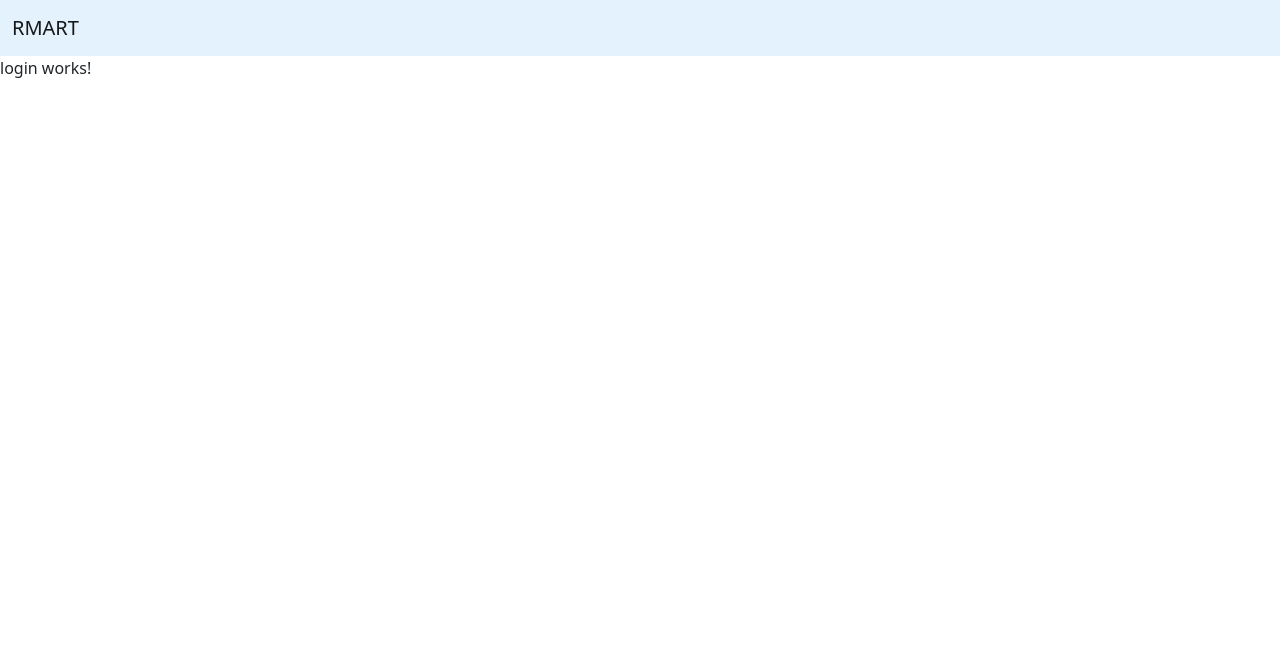
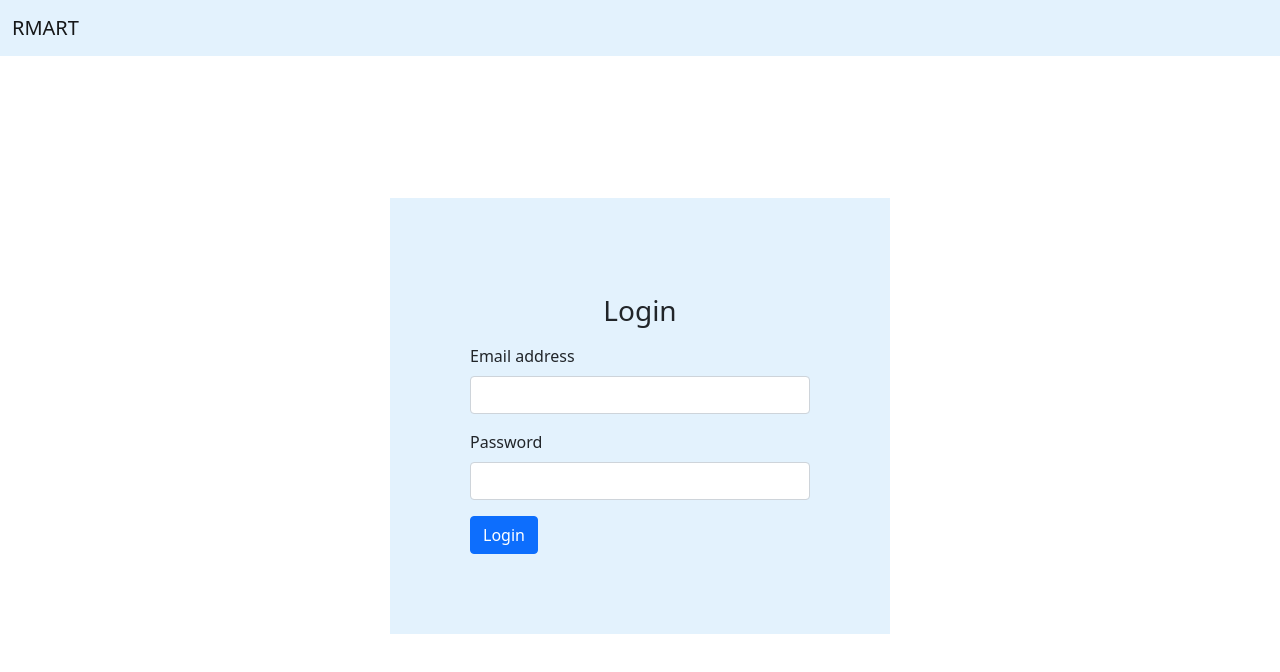
Before and after one commit to chandrangreat/RMart, an Angular app: page /login in a window 1280 px wide. Shown: the top 672 px of the page. Built offline with nearby package versions, Linux system fonts and the light colour scheme.

Commit message:
Completed Login

```diff
--- a/src/app/login/login.component.css
+++ b/src/app/login/login.component.css
@@ -0,0 +1,9 @@
+.login-form-container {
+  height: 90vh;
+}
+
+.login-form-wrapper {
+  width: 500px;
+  padding: 5em;
+  background-color: #e3f2fd;
+}
--- a/src/app/login/login.component.html
+++ b/src/app/login/login.component.html
@@ -1 +1,28 @@
-<p>login works!</p>
+<div class="container">
+  <div class="row">
+    <div class="col-12 d-flex justify-content-center align-items-center login-form-container">
+      <div class="login-form-wrapper">
+        <h3 class="text-center my-3">Login</h3>
+        <form [formGroup]="loginForm" (ngSubmit)="submitLogin()">
+          <div class="mb-3">
+            <label for="email" class="form-label">Email address</label>
+            <input required type="email" name="email" formControlName="email" class="form-control" id="email"
+              [ngClass]="{'is-invalid': email?.invalid && (email?.dirty || email?.touched)}" />
+            <div class="my-2 invalid-server-feedback" *ngIf="email?.invalid && (email?.dirty || email?.touched)">
+              Invalid email address
+            </div>
+          </div>
+          <div class="mb-3">
+            <label for="password" class="form-label">Password</label>
+            <input required type="password" name="password" formControlName="password" class="form-control"
+              id="password" />
+          </div>
+          <button type="submit" class="btn btn-primary">Login</button>
+          <div class="my-2 invalid-server-feedback" *ngIf="errorMessage">
+            {{errorMessage}}
+          </div>
+        </form>
+      </div>
+    </div>
+  </div>
+</div>
--- a/src/app/login/login.component.ts
+++ b/src/app/login/login.component.ts
@@ -1,15 +1,47 @@
 import { Component, OnInit } from '@angular/core';
+import { FormGroup, FormControl, Validators } from '@angular/forms';
+import { LoginService } from './services/login.service';
+import { RouterService } from '../core/services/router.service';
+import { HttpErrorResponse } from '@angular/common/http';
 
 @Component({
   selector: 'app-login',
   templateUrl: './login.component.html',
-  styleUrls: ['./login.component.css']
+  styleUrls: ['./login.component.css'],
 })
 export class LoginComponent implements OnInit {
+  errorMessage: string = '';
+  loginForm: FormGroup = new FormGroup({
+    email: new FormControl('', [Validators.required, Validators.email]),
+    password: new FormControl('', [Validators.required]),
+  });
 
-  constructor() { }
+  constructor(
+    private _loginService: LoginService,
+    private _routerService: RouterService
+  ) {}
 
-  ngOnInit(): void {
+  ngOnInit(): void {}
+
+  public submitLogin(): void {
+    if (this.loginForm.valid) {
+      this._loginService.login(this.loginForm.value).subscribe({
+        next: (data: { accessToken: string }) => {
+          localStorage.setItem('accessToken', data.accessToken);
+          this._routerService.routeToHomePage();
+        },
+        error: (err: HttpErrorResponse) => {
+          this.errorMessage = err.error;
+        },
+      });
+    }
   }
 
+  get email() {
+    return this.loginForm.get('email');
+  }
+
+  get password() {
+    return this.loginForm.get('password');
+  }
 }
--- /dev/null
+++ b/src/app/login/services/login.service.ts
@@ -0,0 +1,18 @@
+import { Injectable } from '@angular/core';
+import { HttpClient } from '@angular/common/http';
+import { Observable } from 'rxjs';
+
+@Injectable()
+export class LoginService {
+  constructor(private _http: HttpClient) {}
+
+  public login(credentials: {
+    email: string;
+    password: string;
+  }): Observable<{ accessToken: string }> {
+    return this._http.post<{ accessToken: string }>(
+      'http://localhost:3000/login',
+      credentials
+    );
+  }
+}
--- a/src/styles.css
+++ b/src/styles.css
@@ -13,3 +13,7 @@ html,
 body {
   height: 100%;
 }
+
+.invalid-server-feedback{
+  color: red;
+}
```
Also changed, not shown: src/app/login/login.module.ts (+12 -6 lines), 2 other files (tests, documents, lock files or other folders).
